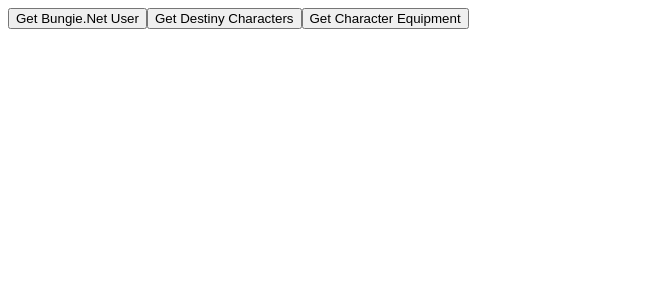
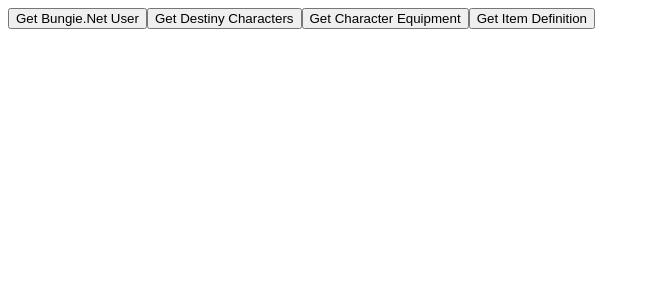
Before and after one commit to MarkCarson777/bungie-api, a React (Vite) app: page / in a window 1280 px wide. Shown: the top 300 px of the page, without its empty margins (0-650 px from the left). Built offline with nearby package versions, Linux system fonts and the light colour scheme.

Commit message:
created getItemDetails function

```diff
--- a/src/App.jsx
+++ b/src/App.jsx
@@ -1,8 +1,12 @@
 import { getBungieNetUser } from "./functions/getBungieNetUser";
 import { getCharacterEquipment } from "./functions/getCharacterEquipment";
 import { getDestinyCharacters } from "./functions/getDestinyCharacters";
+import { getItemDetails } from "./functions/getItemDetails";
 
 export function App() {
+  const itemHash = "1366394399";
+  const apiKey = "a798d7d065154b7895fb699091e173f4";
+
   return (
     <>
       <button onClick={() => getBungieNetUser()}>Get Bungie.Net User</button>
@@ -12,6 +16,9 @@
       <button onClick={() => getCharacterEquipment()}>
         Get Character Equipment
       </button>
+      <button onClick={() => getItemDetails(itemHash, apiKey)}>
+        Get Item Definition
+      </button>
     </>
   );
 }
--- /dev/null
+++ b/src/functions/getItemDetails.jsx
@@ -0,0 +1,19 @@
+import axios from "axios";
+
+export const getItemDetails = (itemHash, apiKey) => {
+  axios
+    .get(
+      `https://www.bungie.net/Platform/Destiny2/Manifest/DestinyInventoryItemDefinition/${itemHash}/`,
+      {
+        headers: {
+          "X-API-Key": apiKey,
+        },
+      }
+    )
+    .then((response) => {
+      console.log(response.data.Response);
+    })
+    .catch((error) => {
+      console.log(error);
+    });
+};
```
